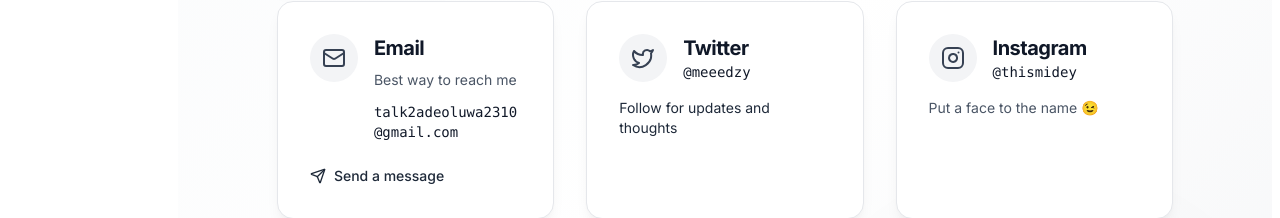
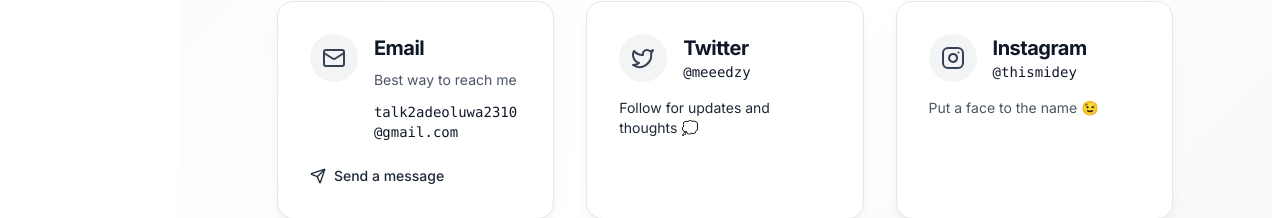
Before and after one commit to O-Midey/Portfolio, a Next.js app: page /contact in a window 1280 px wide. Shown: the part 515-733 px from the top of the page. Built offline with nearby package versions, Linux system fonts and the light colour scheme.

Commit message:
Update page.tsx

```diff
--- a/src/app/contact/page.tsx
+++ b/src/app/contact/page.tsx
@@ -102,7 +102,7 @@ export default function Contact() {
                       </div>
                     </div>
                     <p className="text-gray-800 text-sm mb-auto">
-                      Follow for updates and thoughts
+                      Follow for updates and thoughts 💭
                     </p>
                   </div>
                 </a>
```
